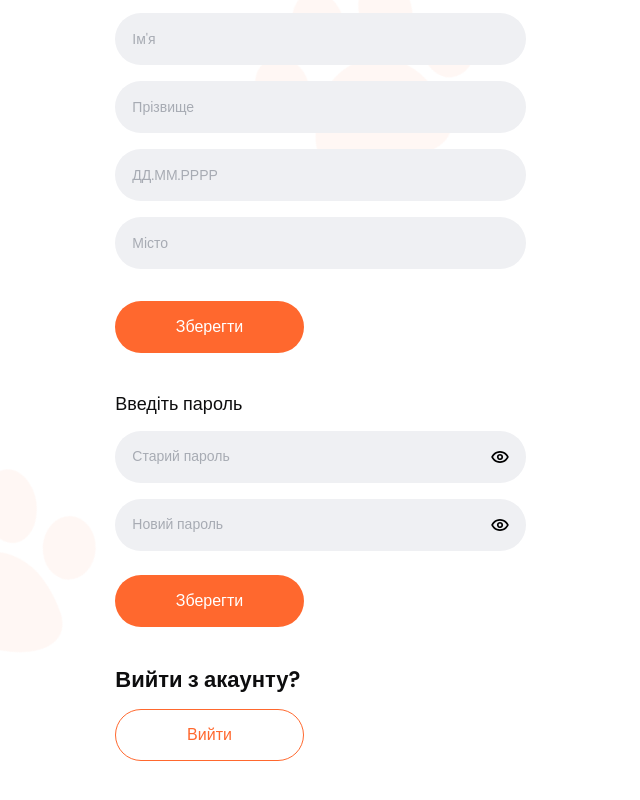
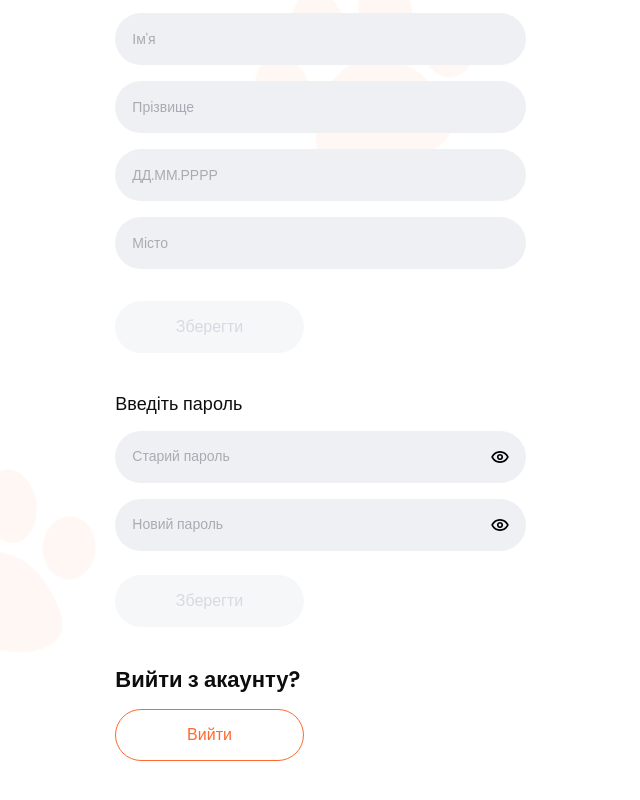
Before and after one commit to UrbanAstronaut88/paw-match, a Vue app in the folder frontend/: page /profile in a window 1280 px wide. Shown: the part 340-1140 px from the top of the page, without its empty margins (322-962 px from the left). Built offline with nearby package versions, Linux system fonts and the light colour scheme; no server answers.

Commit message:
added validation to save buttons

```diff
--- a/frontend/src/components/ProfilePage.vue
+++ b/frontend/src/components/ProfilePage.vue
@@ -24,6 +24,8 @@ const profile = ref({
   avatar: null,
 });
 
+const savedProfile = ref(null);
+
 const birthdayTouched = ref(false);
 
 const passwordForm = ref({
@@ -48,6 +50,8 @@ onMounted(async () => {
       city: data.profile?.city || "",
       avatar: data.profile?.avatar || null,
     };
+
+    savedProfile.value = { ...profile.value };
   } catch (error) {
     console.error("Помилка завантаження профілю:", error);
   }
@@ -116,6 +120,23 @@ async function handleLogout() {
   await authStore.handleLogout();
   router.push("/");
 }
+
+const isProfileChanged = computed(() => {
+  if (!savedProfile.value) return false;
+  return (
+    profile.value.name !== savedProfile.value.name ||
+    profile.value.surname !== savedProfile.value.surname ||
+    profile.value.birthday !== savedProfile.value.birthday ||
+    profile.value.city !== savedProfile.value.city ||
+    avatarFile.value !== null
+  );
+});
+
+const isPasswordFilled = computed(
+  () =>
+    passwordForm.value.oldPassword.length > 0 &&
+    passwordForm.value.newPassword.length >= 8,
+);
 
 const isBirthdayValid = computed(() => {
   const regex = /^\d{2}\.\d{2}\.\d{4}$/;
@@ -225,7 +246,7 @@ function handleBirthdayInput(value) {
 
         <button
           class="btn btn-md btn-primary self-start"
-          :disabled="isLoading"
+          :disabled="isLoading || !isProfileChanged"
           @click="saveProfile"
         >
           Зберегти
@@ -261,6 +282,7 @@ function handleBirthdayInput(value) {
 
         <button
           class="btn btn-md btn-primary self-start mt-2"
+          :disabled="!isPasswordFilled"
           @click="savePassword"
         >
           Зберегти
```
